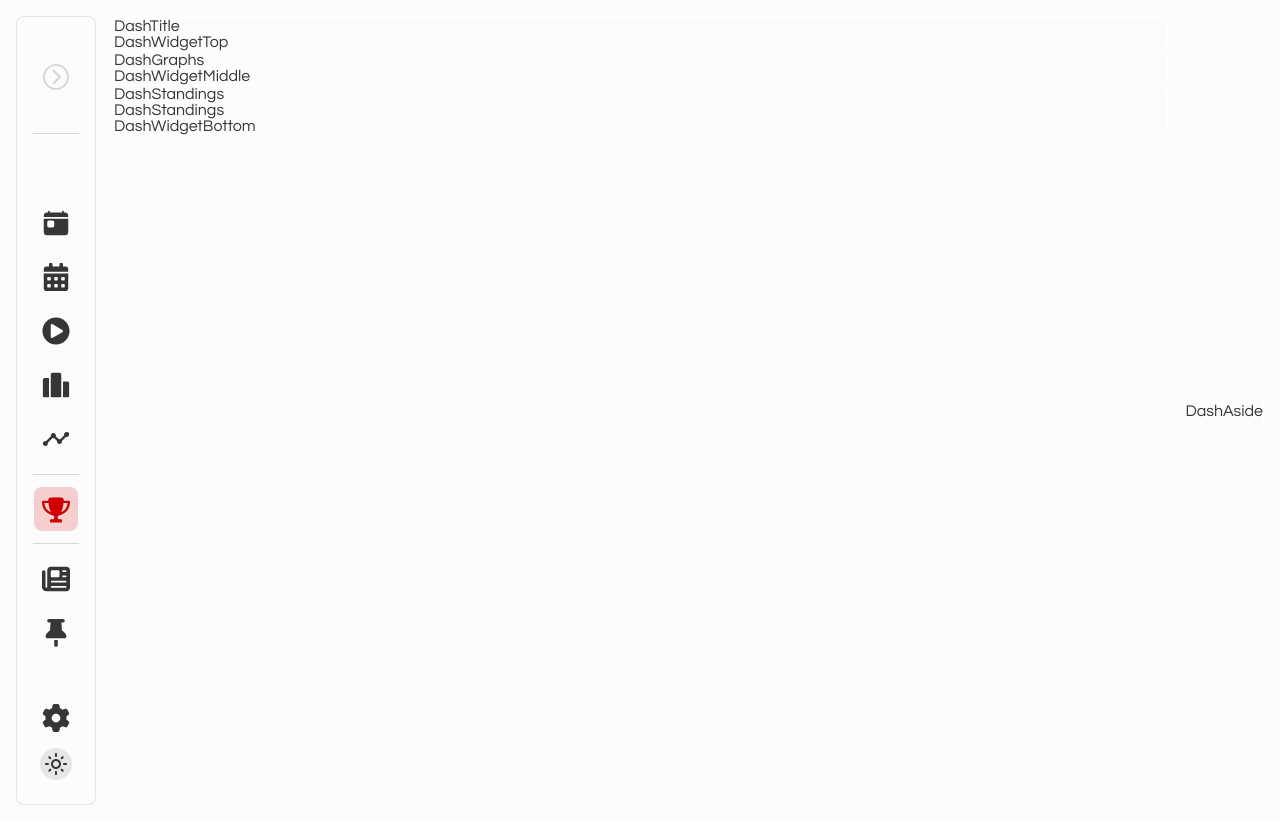
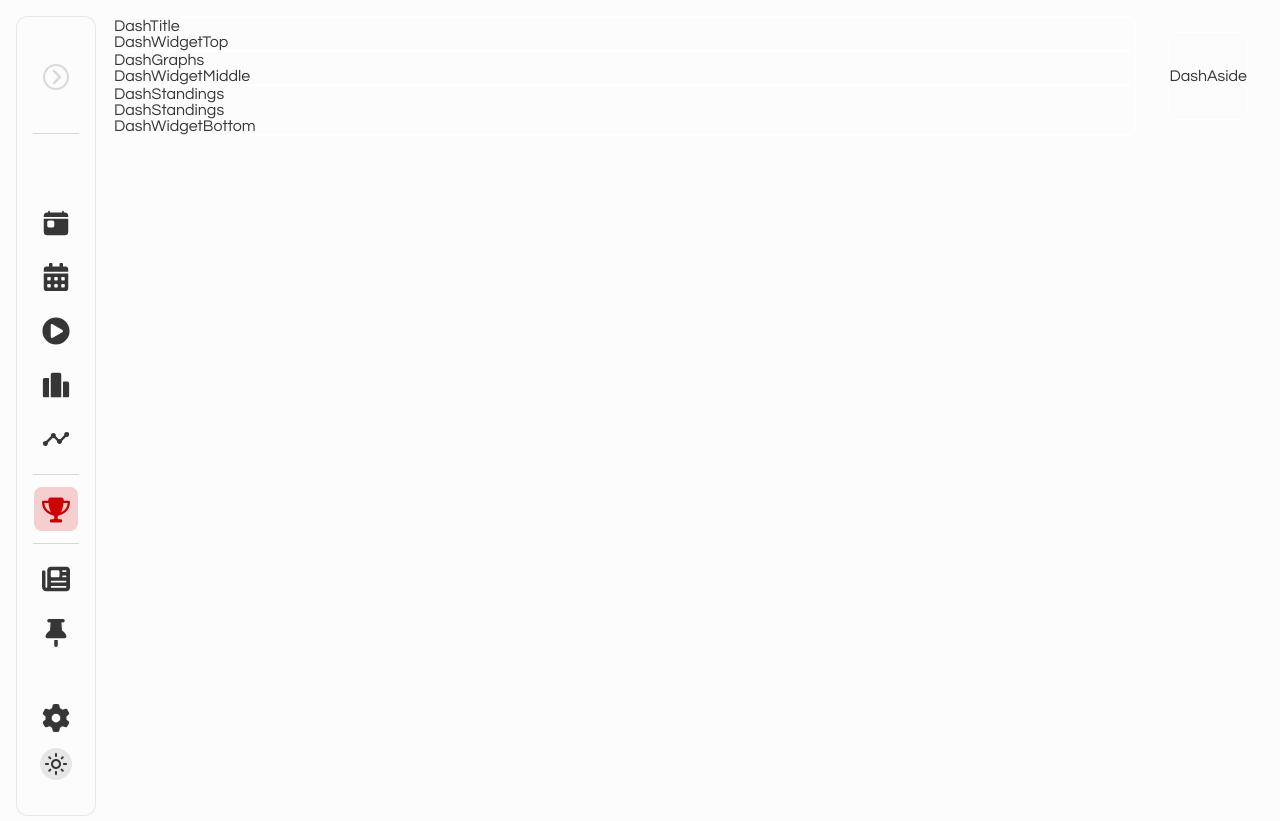
Before and after one commit to nickdoucette24/pitstop-v3, a React (Create React App) app in the folder client/: page /home in a window 1280 px wide. Built offline with nearby package versions, Linux system fonts and the light colour scheme.

Commit message:
sidenav expanding well and dashcontent expanding as intended. starting on the title next.

```diff
--- /dev/null
+++ b/client/src/components/DashAsideMobile/DashAsideMobile.tsx
@@ -0,0 +1,9 @@
+import React from "react";
+
+type Props = {};
+
+const DashAsideMobile = (props: Props) => {
+  return <div>DashAsideMobile</div>;
+};
+
+export default DashAsideMobile;
--- a/client/src/components/DashContent/DashContent.module.scss
+++ b/client/src/components/DashContent/DashContent.module.scss
@@ -3,6 +3,13 @@
 .content {
   flex: 1;
   display: flex;
+  flex-direction: column;
+  padding-left: 5rem;
+  z-index: -1;
+
+  @include respond-to(sm) {
+    flex-direction: row;
+  }
 
   &__container {
     display: flex;
@@ -14,9 +21,14 @@
   }
 
   &__aside-wrapper {
-    @include flex-center;
-    border: 1px solid white;
-    border-radius: 0.5rem;
+    display: none;
+
+    @include respond-to(sm) {
+      @include flex-center;
+      margin: 1rem;
+      border: 1px solid white;
+      border-radius: 0.5rem;
+    }
   }
 
   &__group {
@@ -27,3 +39,9 @@
     border: 1px solid white;
   }
 }
+
+.mobile-aside {
+  @include respond-to(sm) {
+    display: none;
+  }
+}
--- a/client/src/components/DashContent/DashContent.tsx
+++ b/client/src/components/DashContent/DashContent.tsx
@@ -1,6 +1,7 @@
 import DashStandings from "../common/DashStandings/DashStandings";
 import DashTitle from "../common/DashTitle/DashTitle";
 import DashAside from "../DashAside/DashAside";
+import DashAsideMobile from "../DashAsideMobile/DashAsideMobile";
 import DashGraphs from "../DashGraphs/DashGraphs";
 import DashWidgetBottom from "../DashWidgetBottom/DashWidgetBottom";
 import DashWidgetMiddle from "../DashWidgetMiddle/DashWidgetMiddle";
@@ -15,6 +16,9 @@ const DashContent = () => (
       <div className={styles["content__group"]}>
         <DashTitle />
         <DashWidgetTop />
+        <div className={styles["mobile-aside"]}>
+          <DashAsideMobile />
+        </div>
       </div>
       <div className={styles["content__group"]}>
         <DashGraphs />
--- a/client/src/components/DashSideNav/DashSideNav.module.scss
+++ b/client/src/components/DashSideNav/DashSideNav.module.scss
@@ -1,14 +1,20 @@
 @use "../../sass/partials/variables" as vars;
 
 .sidenav {
+  position: absolute;
+  left: 1rem;
+  top: 1rem;
+  min-height: 100vh;
   display: flex;
   flex-direction: column;
-  border-radius: 0.5rem;
+  border-radius: 0.75rem;
   padding: 1rem;
   width: 5rem;
   border: 1px solid var(--border);
   background-color: var(--base);
-  transition: border 0.3s ease-in-out, width 0.2s ease-in-out;
+  transition: border 0.3s ease-in-out, background-color 0.3s ease-in-out,
+    width 0.2s ease-in-out;
+  z-index: 10;
 
   &:hover {
     border: 1px solid var(--border-hover);
```
Also changed, not shown: client/src/components/DashAsideMobile/DashAsideMobile.module.scss (added).
